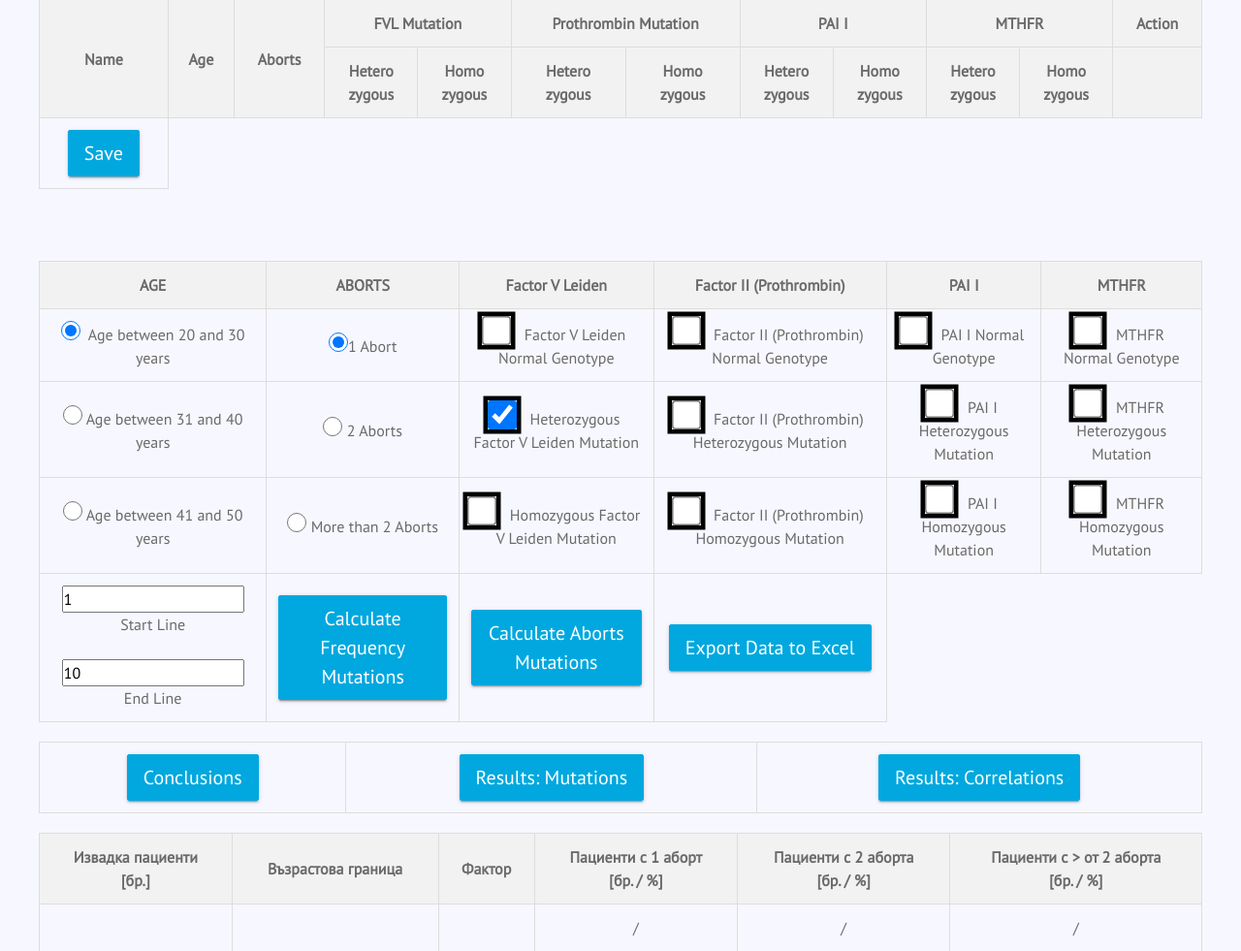
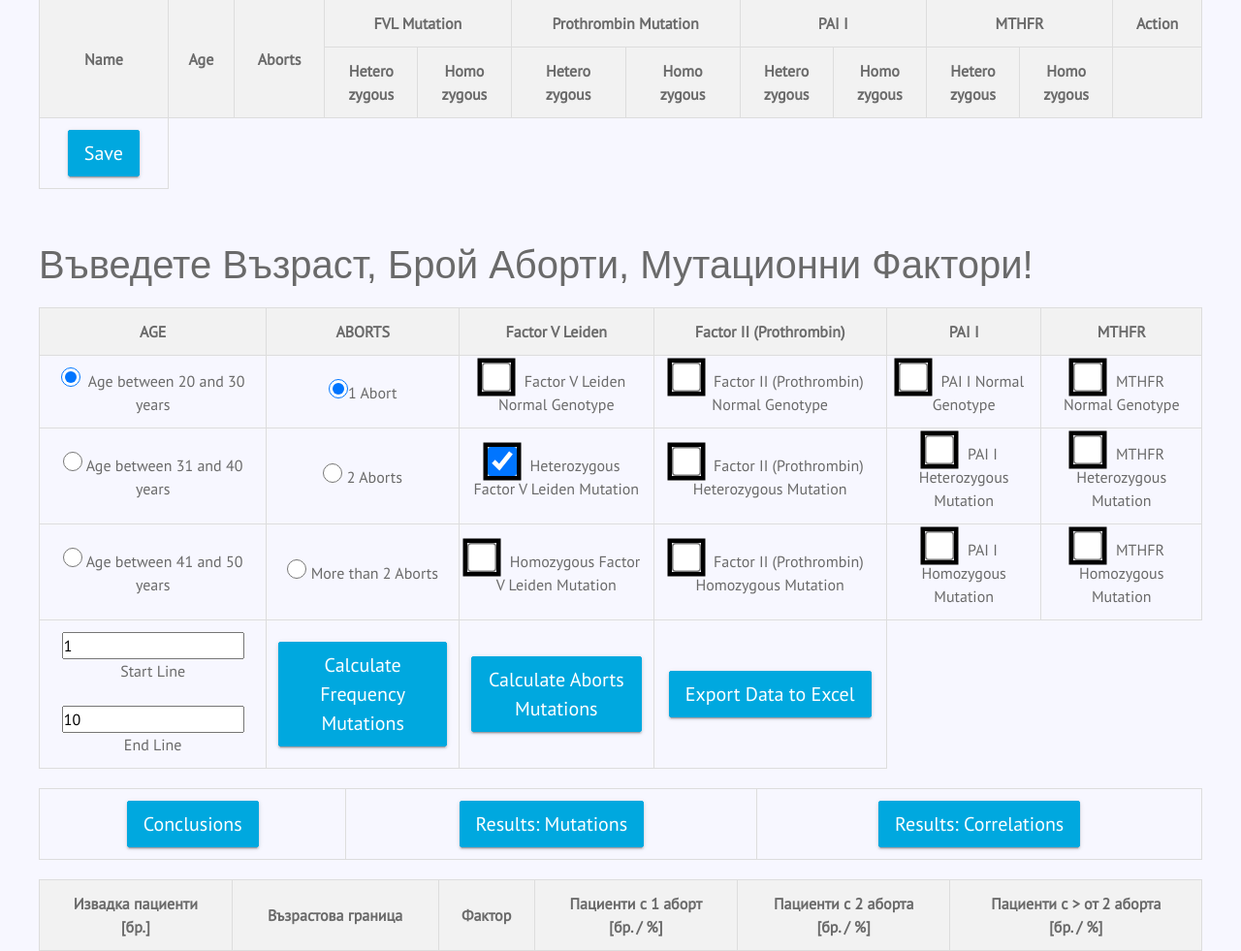
Before and after one commit to tihobg/prida-vercel-settings, a Django app: template pridastartpr/pridastartapp/templates/proba1.html in a window 1280 px wide. Shown: the part 341-1322 px from the top of the page at 97% size. Run offline with Django 5.2, Linux system fonts and the light colour scheme; the template is opened without the code that fills it, so the values that code supplies are empty; some libraries are stand-ins or nearby versions; some web fonts are replaced.

Commit message:
Update proba1.html
Въведете Възраст, Брой Аборти, Мутационни Фактори!

```diff
--- a/pridastartpr/pridastartapp/templates/proba1.html
+++ b/pridastartpr/pridastartapp/templates/proba1.html
@@ -80,6 +80,7 @@
 <div class="container">
     <div class="row mt-5">
         <form method="post" action="{% url 'proba1' %}">
+            <h1>Въведете Възраст, Брой Аборти, Мутационни Фактори!</h1>
             <table>
                 {% csrf_token %}
                 <tr>
```
